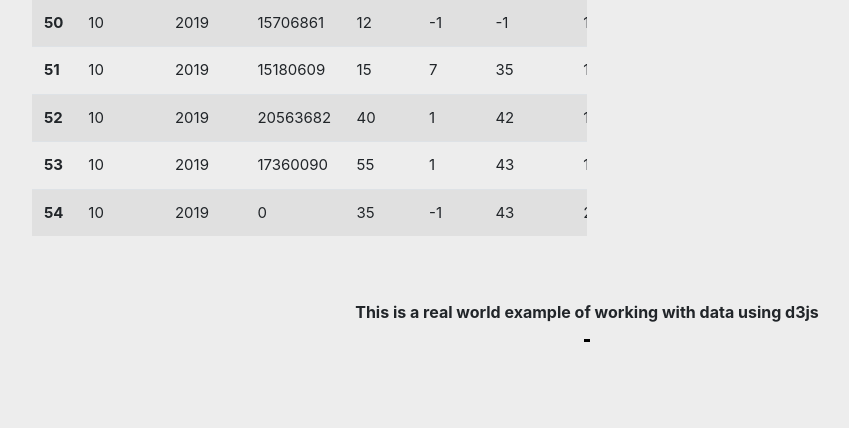
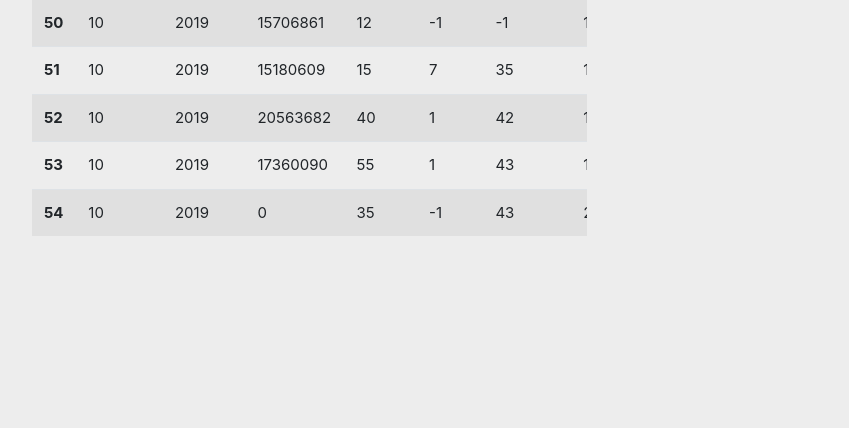
Before and after one commit to davidc104/CPS, a Flask app: page /data in a window 1280 px wide. Shown: the part 2541-2969 px from the top of the page, without its empty margins (53-902 px from the left). After the commit the page ends 2777 px from the top, so only its background shows below. Run offline with Flask 2, Linux system fonts and the light colour scheme; some libraries are stand-ins or nearby versions; grey boxes are pictures that could not be loaded.

Commit message:
removed vidoe from data.html

```diff
--- a/templates/data.html
+++ b/templates/data.html
@@ -613,14 +613,6 @@
     </div>
     <br>
     <br>
-    <center> <strong>This is a real world example of working with data using d3js</strong></center>
-    <div class="videoDiv">
-      <center><video width="50%" controls>
-          <source src="/static/images/catshi.mp4" type="video/mp4">
-          <source src="/static/images/catshi.ogg" type="video/ogg">
-          Your browser does not support the video tag.
-        </video></center>
-    </div>
 
 
   </body>
```
